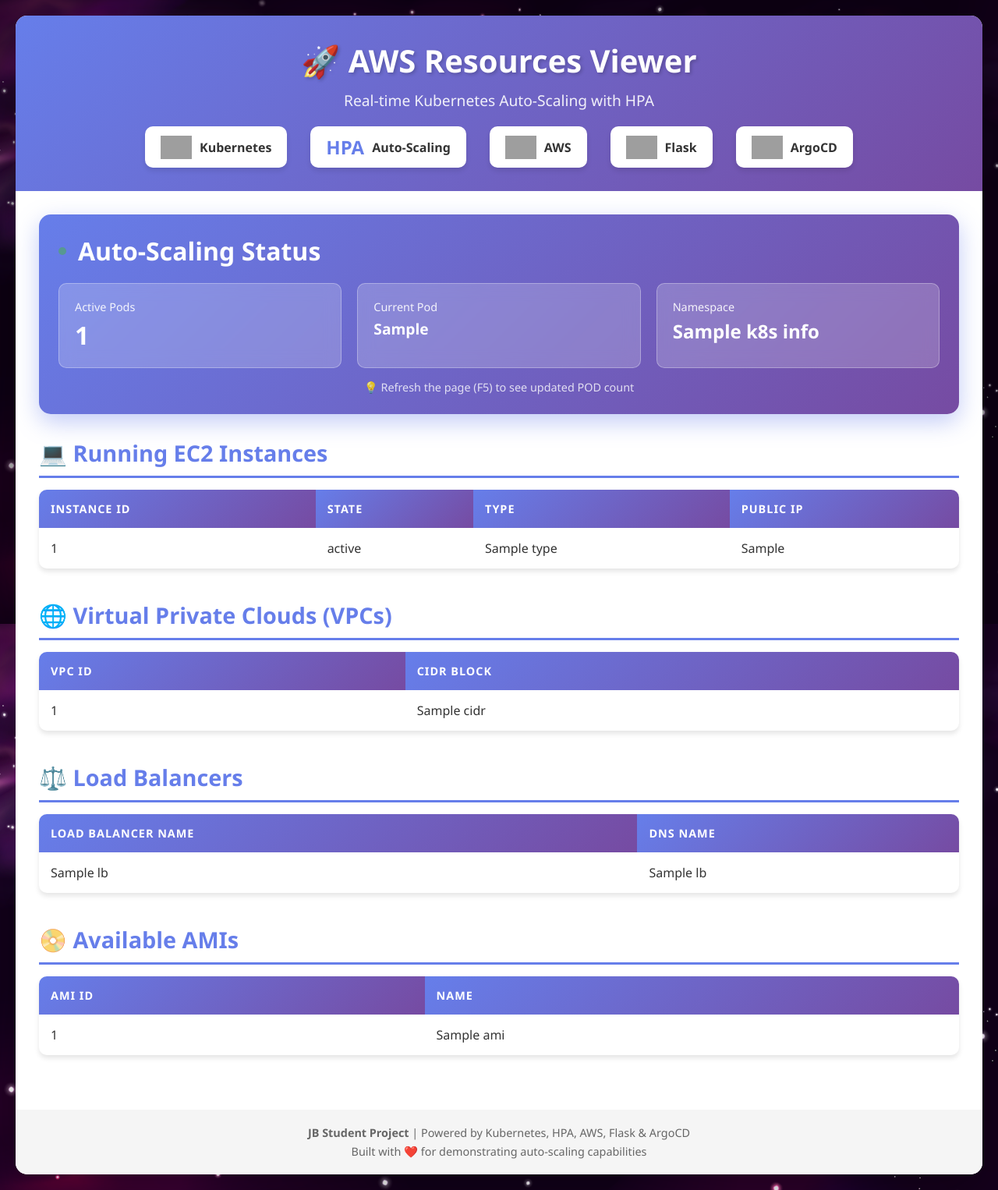
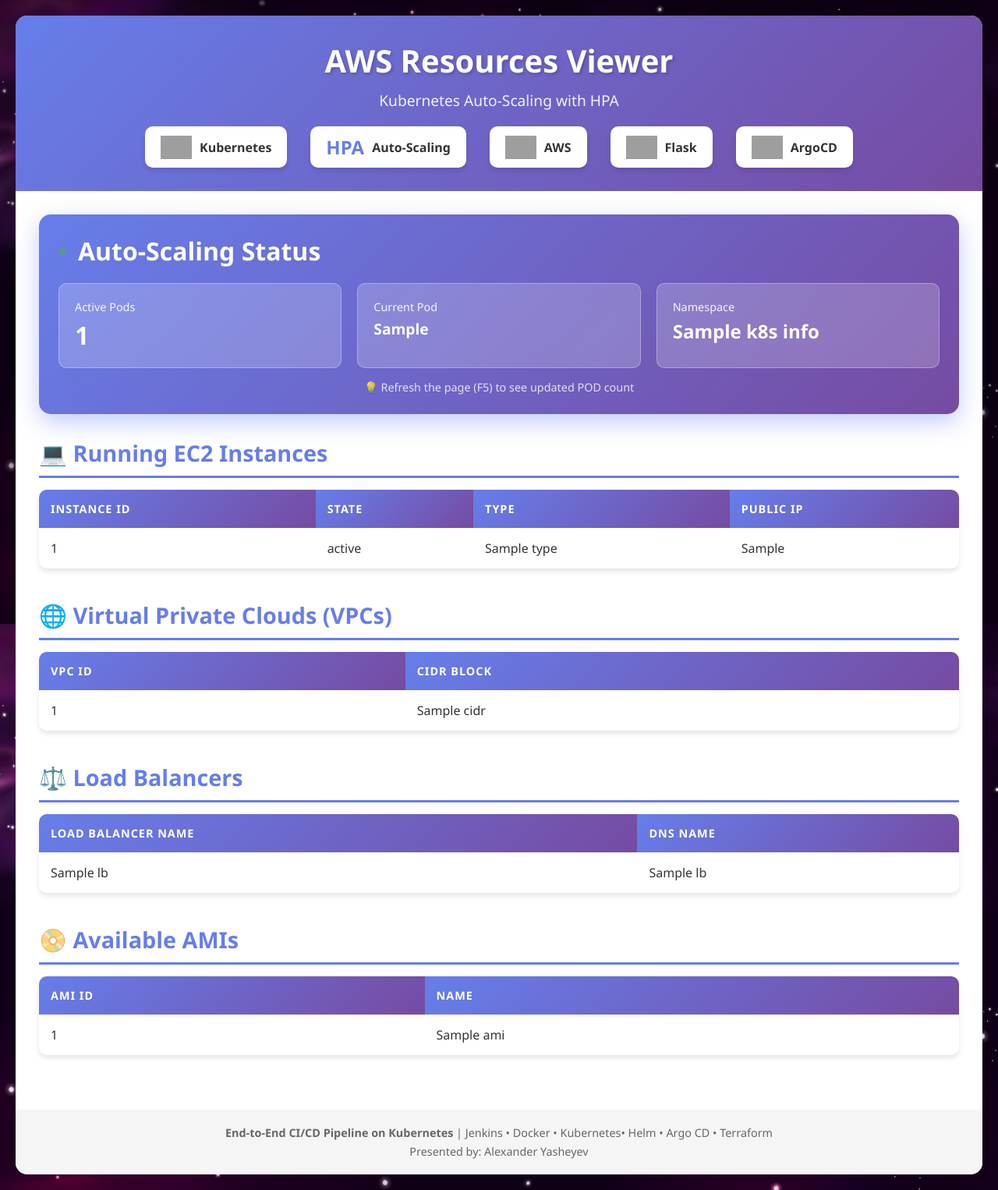
Before and after one commit to githuber20202/JB-PROJECT, a Flask app: template templates/index.html in a window 1280 px wide. Shown: the whole page at 78% size. Run offline with Flask 3, Linux system fonts and the light colour scheme; the template is opened without the code that fills it: most values are stand-ins (such as "Sample title", 1, 10 or a date in 2020); grey boxes are pictures that could not be loaded.

Commit message:
remove html icons

```diff
--- a/templates/index.html
+++ b/templates/index.html
@@ -17,8 +17,8 @@
 <body>
     <div class="container">
         <div class="header">
-            <h1>🚀 AWS Resources Viewer</h1>
-            <p class="subtitle">Real-time Kubernetes Auto-Scaling with HPA</p>
+            <h1>AWS Resources Viewer</h1>
+            <p class="subtitle">Kubernetes Auto-Scaling with HPA</p>
             <div class="tech-logos">
                 <div class="tech-logo">
                     <img src="https://cdn.jsdelivr.net/gh/devicons/devicon/icons/kubernetes/kubernetes-plain.svg" alt="Kubernetes">
@@ -165,8 +165,8 @@
         </div>
 
         <div class="footer">
-            <p><strong>JB Student Project</strong> | Powered by Kubernetes, HPA, AWS, Flask & ArgoCD</p>
-            <p style="margin-top: 5px;">Built with ❤️ for demonstrating auto-scaling capabilities</p>
+            <p><strong>End-to-End CI/CD Pipeline on Kubernetes</strong> | Jenkins • Docker • Kubernetes• Helm • Argo CD • Terraform</p>
+            <p style="margin-top: 5px;">Presented by: Alexander Yasheyev </p>
         </div>
     </div>
 </body>
```
Also changed, not shown: background.png (deleted).
